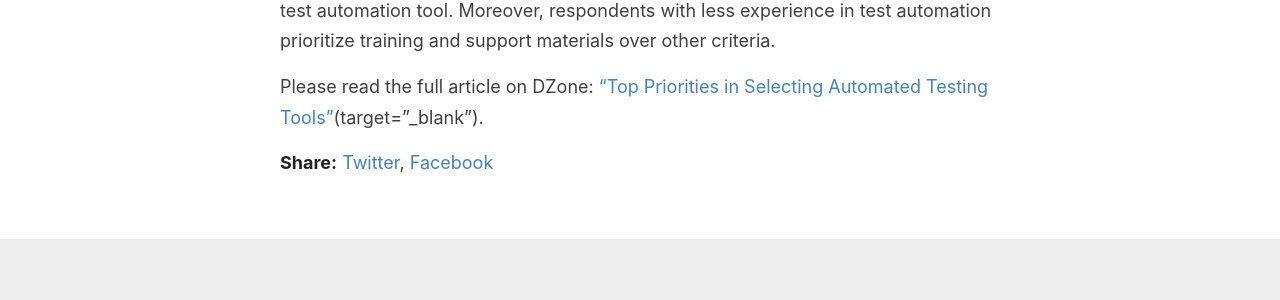
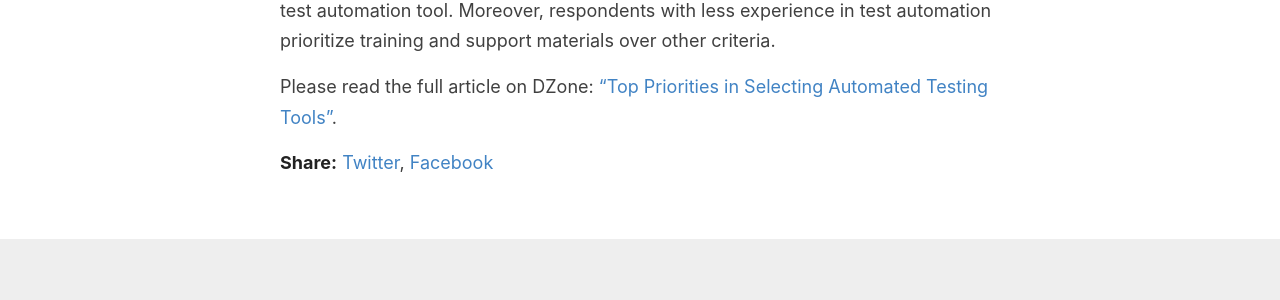
Before and after one commit to vuqngit/vuqngit.github.io, a Jekyll site: the page built from _posts/2018-06-28-top-priorities-in-selecting-automated-testing-tool.md, in a window 1280 px wide. Shown: the part 741-1041 px from the top of the page. Built offline with Jekyll 4.4.1, drawn with Linux system fonts in a browser that asks for light colours.

Commit message:
Update 2018-06-28-top-priorities-in-selecting-automated-testing-tool.md

```diff
--- a/_posts/2018-06-28-top-priorities-in-selecting-automated-testing-tool.md
+++ b/_posts/2018-06-28-top-priorities-in-selecting-automated-testing-tool.md
@@ -9,4 +9,4 @@ Software automation tools and frameworks are crucial for the success of test aut
 
 Understanding the priorities in determining automation tools is part of our survey which questioned more than 2,000 software test professionals about their experience with test automation. The survey results show that more than 60% of respondents with 3+ years of experience in test automation agreed that licensing & support costs and good test reports are the most important priorities in deciding a test automation tool. Moreover, respondents with less experience in test automation prioritize training and support materials over other criteria.
 
-Please read the full article on DZone: ["Top Priorities in Selecting Automated Testing Tools"](https://dzone.com/articles/top-priorities-in-selecting-automated-testing-tool)(target="_blank").
+Please read the full article on DZone: ["Top Priorities in Selecting Automated Testing Tools"](https://dzone.com/articles/top-priorities-in-selecting-automated-testing-tool){:target="_blank"}.
```
